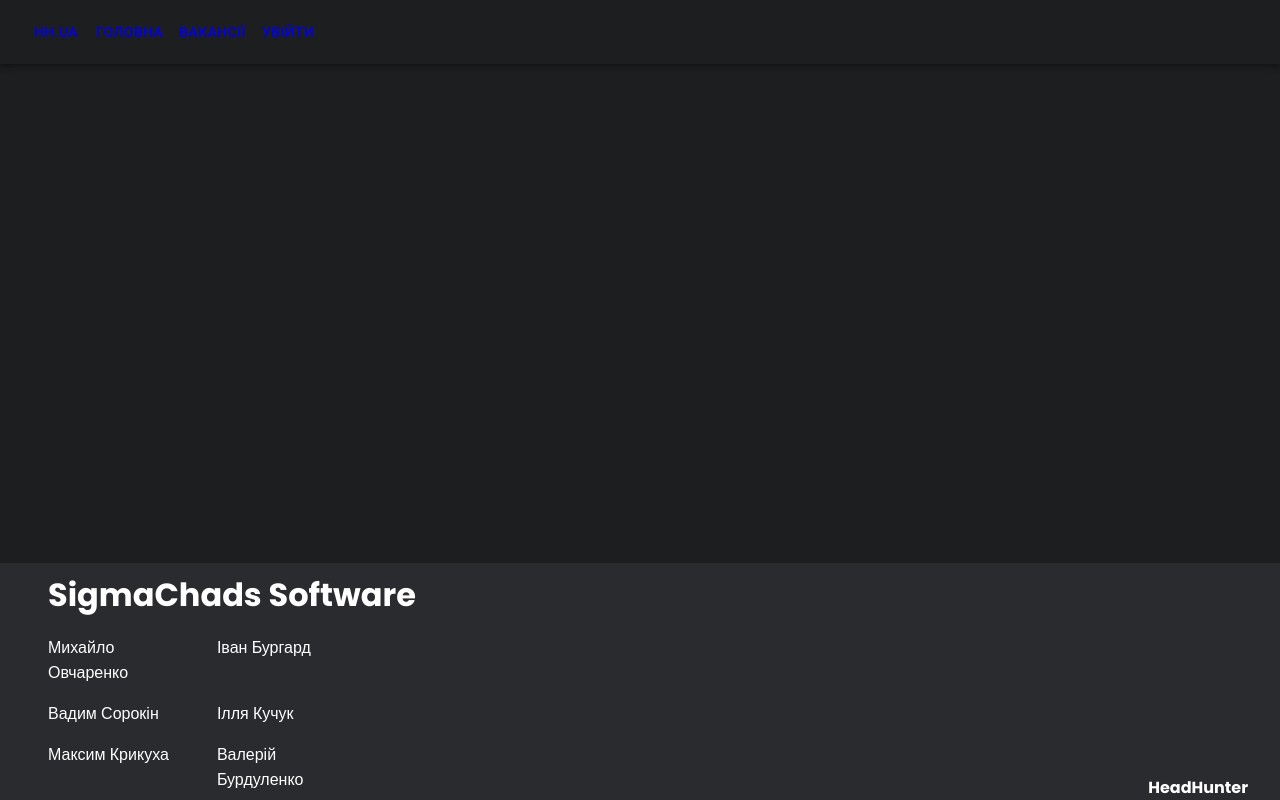
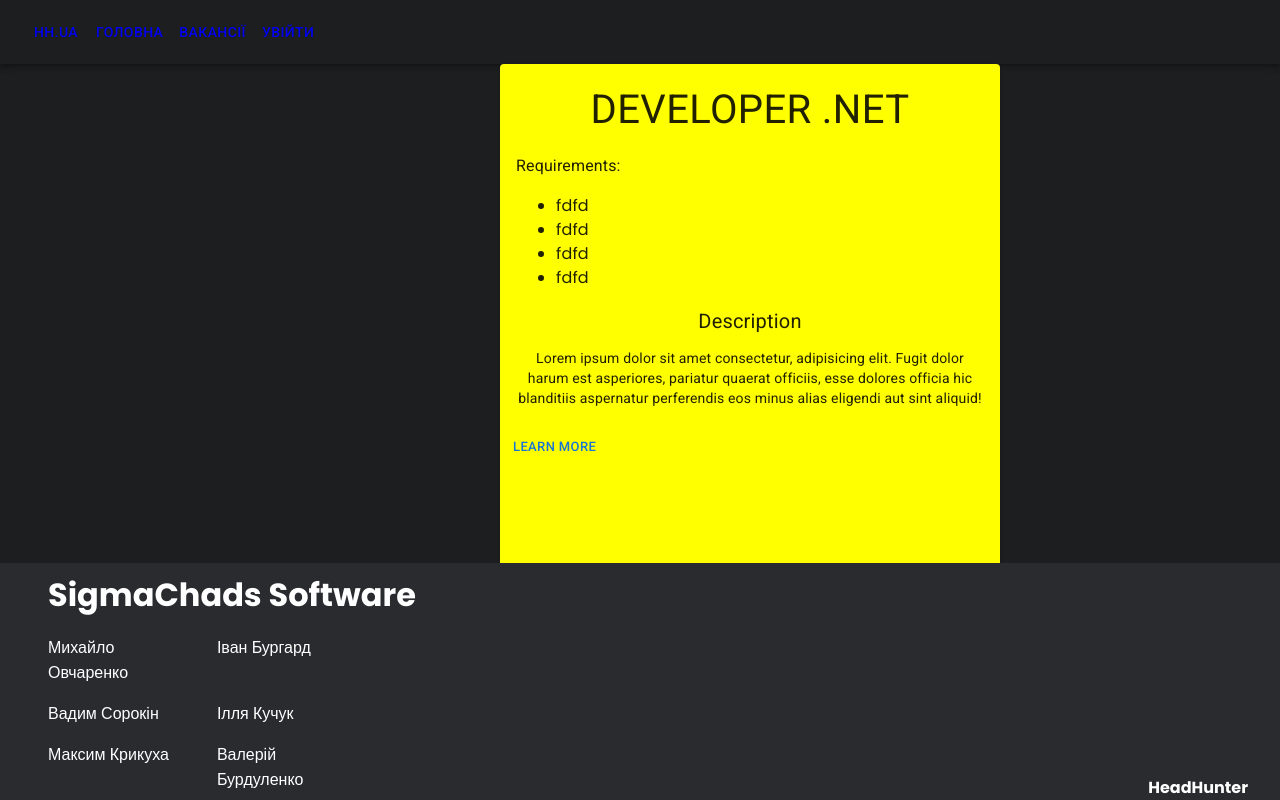
Before and after one commit to GigachadSoftware/headhunter-front, a React (Create React App) app: page /vacancy/1 in a window 1280 px wide. Built offline with nearby package versions, Linux system fonts and the light colour scheme.

Commit message:
Added vacancy page

```diff
--- a/src/App.js
+++ b/src/App.js
@@ -7,6 +7,7 @@ import Auth from "./pages/Auth";
 import Header from "./components/Header";
 import Footer from "./components/Footer";
 import Auth_reg from "./pages/Auth_reg";
+import Vacancy from "./pages/Vacancy";
 
 function App() {
   return (
@@ -16,6 +17,7 @@ function App() {
         <Route path="/auth" element={<Auth />} />
         <Route path="/" element={<Home />} />
         <Route path="/auth_reg" element={<Auth_reg />} />
+        <Route path="/vacancy/:vacId" element={<Vacancy />} />
       </Routes>
       <Footer />
     </div>
--- a/src/components/Auth_login.js
+++ b/src/components/Auth_login.js
@@ -1,6 +1,7 @@
 import { TextField, Button } from "@mui/material";
 import "../styles/Auth.css";
 import { Link } from "react-router-dom";
+import ButtonLink from "./ButtonLink";
 const Auth_login = () => {
   return (
     <div className="wrapper_auth_login">
@@ -18,9 +19,7 @@ const Auth_login = () => {
         <TextField id="outlined-basic" label="Логін" variant="outlined" />
         <TextField id="outlined-basic" label="Пароль" variant="outlined" />
         <div className="btns_auth_login">
-          <Button id="btn btn_gauth" variant="contained">
-            GAuth
-          </Button>
+          <ButtonLink id="btn btn_gauth" variant="contained" link="/oauth/google/login" title="GAuth"/>
           <Button id="btn btn_login" variant="contained">
             Увійти
           </Button>
--- /dev/null
+++ b/src/components/ButtonLink.jsx
@@ -0,0 +1,13 @@
+import * as React from "react";
+import { Link } from "react-router-dom";
+import Button from "@mui/material/Button";
+
+const ButtonLink = (props)=>{
+    return(
+        <Link to={props.link}>
+            <Button color="inherit">{props.title}</Button>
+          </Link>
+    )
+}
+
+export default ButtonLink;
--- a/src/components/Header.jsx
+++ b/src/components/Header.jsx
@@ -1,27 +1,18 @@
 import * as React from "react";
-import { Link } from "react-router-dom";
 import AppBar from "@mui/material/AppBar";
 import Box from "@mui/material/Box";
 import Toolbar from "@mui/material/Toolbar";
-import Button from "@mui/material/Button";
+import ButtonLink from "./ButtonLink";
 
 const Header = () => {
   return (
     <Box sx={{ flexGrow: 1 }}>
       <AppBar position="static" sx={{ backgroundColor: "#1D1E1F" }}>
         <Toolbar>
-          <Link to="/">
-            <Button color="inherit">hh.ua</Button>
-          </Link>
-          <Link to="/">
-            <Button color="inherit">Головна</Button>
-          </Link>
-          <Link to="/">
-            <Button color="inherit">Вакансії</Button>
-          </Link>
-          <Link to="/auth">
-            <Button color="inherit">Увійти</Button>
-          </Link>
+          <ButtonLink link="/" title="hh.ua"/>
+          <ButtonLink link="/" title="Головна"/>
+          <ButtonLink link="/" title="Вакансії"/>
+          <ButtonLink link="/auth" title="Увійти"/>
         </Toolbar>
       </AppBar>
     </Box>
--- a/src/components/Search.js
+++ b/src/components/Search.js
@@ -1,6 +1,7 @@
 import { TextField, colors } from "@mui/material";
 import { Button } from "@mui/material";
 import "../styles/Search.css";
+import ButtonLink from "./ButtonLink";
 const Search = () => {
   return (
     <div className="wrapper">
@@ -11,6 +12,8 @@ const Search = () => {
         <Button id="search_btn" variant="contained">
           Search
         </Button>
+
+        <ButtonLink link="/vacancy/1" title="FFFF"/>
       </div>
     </div>
   );
--- /dev/null
+++ b/src/components/VacCard.jsx
@@ -0,0 +1,58 @@
+import * as React from 'react';
+import Box from '@mui/material/Box';
+import Card from '@mui/material/Card';
+import CardActions from '@mui/material/CardActions';
+import CardContent from '@mui/material/CardContent';
+import Button from '@mui/material/Button';
+import Typography from '@mui/material/Typography';
+
+const bull = (
+  <Box
+    component="span"
+    sx={{ display: 'inline-block', mx: '2px', transform: 'scale(0.8)' }}
+  >
+    •
+  </Box>
+);
+
+const VacCard = () => {
+  return (
+    <Card className="container" sx={{ minWidth: 275, backgroundColor: '#FFFF00' }}>
+      <CardContent className='content' >
+        <Typography sx={{ fontSize: 40 }} gutterBottom>
+          DEVELOPER .NET
+        </Typography>
+        <Typography sx={{textAlign:'left'}}>
+            Requirements:
+        </Typography>
+        <Typography component="div" sx={{textAlign:'left'}}>
+          <ul>
+            <li>
+                fdfd
+            </li>
+            <li>
+                fdfd
+            </li>
+            <li>
+                fdfd
+            </li>
+            <li>
+                fdfd
+            </li>
+          </ul>
+        </Typography>
+        <Typography sx={{ mb: 1.5, fontSize:'20px'}}>
+          Description
+        </Typography>
+        <Typography variant="body2">
+          Lorem ipsum dolor sit amet consectetur, adipisicing elit. Fugit dolor harum est asperiores, pariatur quaerat officiis, esse dolores officia hic blanditiis aspernatur perferendis eos minus alias eligendi aut sint aliquid!
+        </Typography>
+      </CardContent>
+      <CardActions className="action">
+        <Button size="small">Learn More</Button>
+      </CardActions>
+    </Card>
+  );
+}
+
+export default VacCard;
--- a/src/pages/Vacancy.jsx
+++ b/src/pages/Vacancy.jsx
@@ -1,12 +1,19 @@
+
 import React from 'react'
+import ButtonLink from '../components/ButtonLink'
+import { useParams } from 'react-router-dom';
+import '../styles/Vacancies.css'
+import VacCard from '../components/VacCard';
 
-const Vacancy = (id)=>{
+const Vacancy = (props)=>{
 
-
+    const {vacId} = useParams();
+    console.log(vacId)
+    React.useEffect(()=>{
+        console.log("тут должен быть запрос на бек")
+    },[])
     return(
-        <div className="container">
-
-        </div>
+        <VacCard/>
     )
 }
 
--- /dev/null
+++ b/src/styles/Vacancies.css
@@ -0,0 +1,19 @@
+.container{
+    position: absolute;
+    width: 500px;
+    height: 593px;
+    margin-left:500px;
+}
+.title{
+    position: absolute;
+    width: 254px;
+    height: 39px;
+
+    font-family: 'Inter';
+    font-style: normal;
+    font-weight: 400;
+    font-size: 40px;
+    line-height: 48px;
+
+    color: #000000;
+}
```
